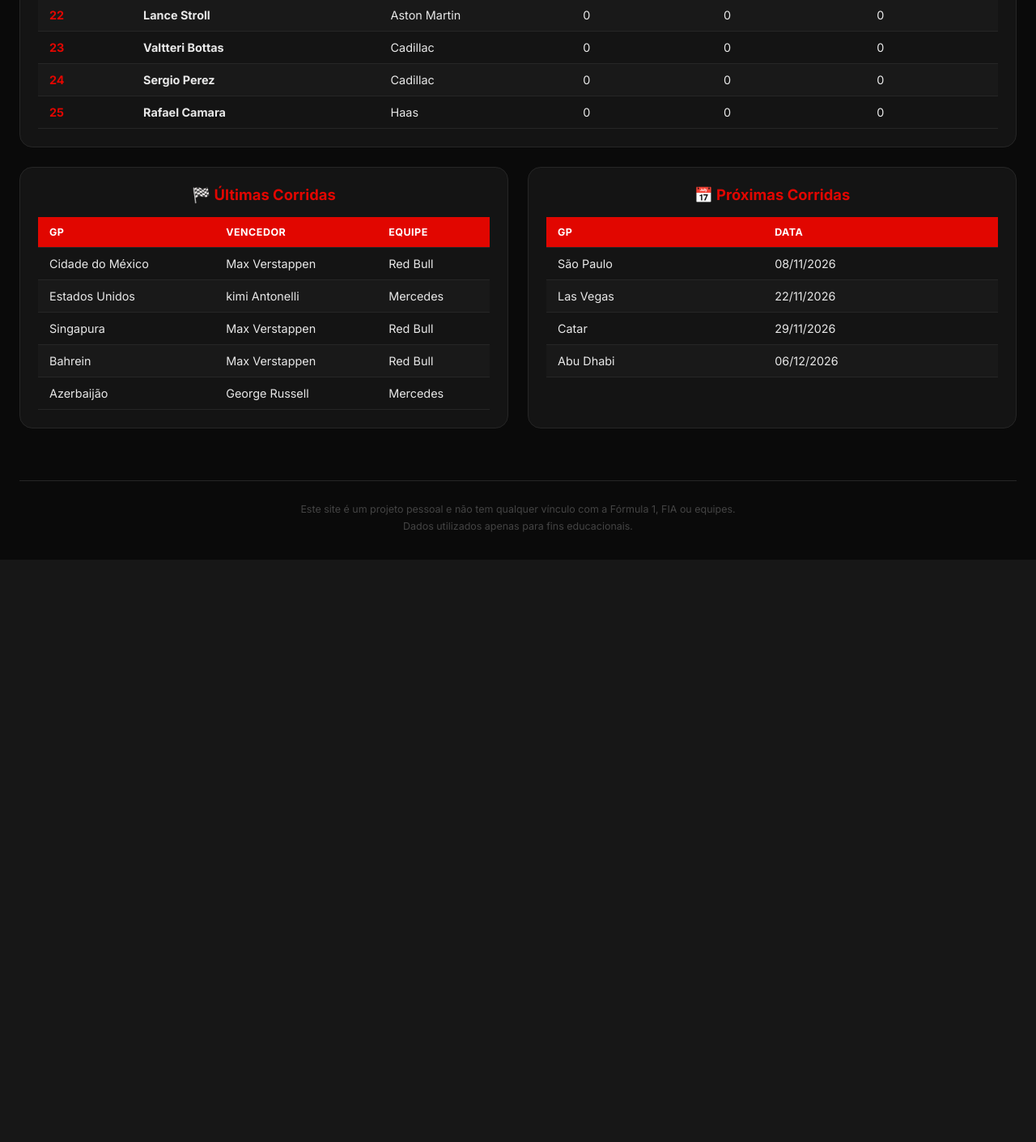
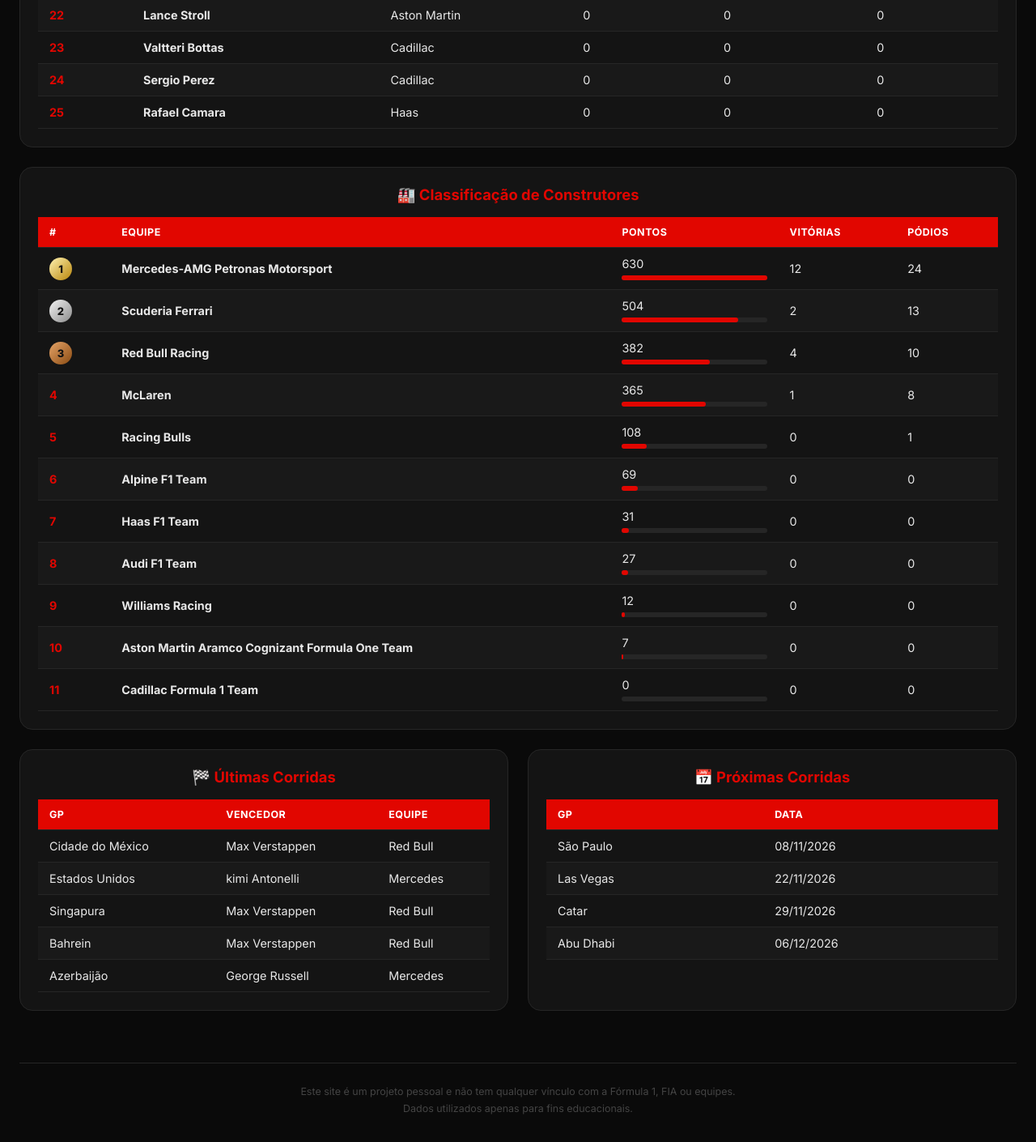
Before and after one commit to leonardopauloalmeida-web/f1-stats-site, a Flask app: page /dashboard in a window 1280 px wide. Shown: the part 1474-2884 px from the top of the page at 81% size. Before the commit the page ends 2165 px from the top, so only its background shows below. Run offline with Flask 3, Linux system fonts and the light colour scheme.

Commit message:
Atualiza nomes oficiais das equipes na tabela de construtores

```diff
--- a/app.py
+++ b/app.py
@@ -24,6 +24,32 @@ CAMPEAO_2026 = "Kimi Antonelli"
 
 def ler_csv(nome, **kwargs):
     return pd.read_csv(os.path.join(BASE_DIR, nome), **kwargs)
+
+
+def carregar_construtores(df_pilotos):
+    """Monta a classificação de construtores da temporada 2026.
+
+    1) Se existir o arquivo construtores_2026.csv (colunas: equipe,pontos,vitorias,podios),
+       usa ele. É o jeito mais fiel ao campeonato oficial.
+    2) Se NÃO existir, soma os pontos dos pilotos de cada equipe.
+       Atenção: se algum piloto trocou de equipe no meio do ano, essa soma pode
+       ficar diferente da tabela oficial.
+    """
+    caminho = os.path.join(BASE_DIR, 'construtores_2026.csv')
+    if os.path.exists(caminho):
+        df = pd.read_csv(caminho)
+        calculado = False
+    else:
+        df = df_pilotos.groupby('equipe', as_index=False)[['pontos', 'vitorias', 'podios']].sum()
+        calculado = True
+
+    df = df.sort_values(['pontos', 'vitorias', 'podios'], ascending=False).reset_index(drop=True)
+    df['posicao'] = df.index + 1
+
+    # Percentual em relação ao líder (usado na barra de pontos)
+    maior = df['pontos'].max() if not df.empty else 0
+    df['percentual'] = (df['pontos'] / maior * 100).round(1) if maior else 0
+    return df, calculado
 
 
 # ============================================
@@ -183,6 +209,10 @@ def dashboard():
     df_classificacao['posicao'] = df_classificacao.index + 1
     classificacao = df_classificacao.to_dict('records')
 
+    # Classificação de construtores (equipes)
+    df_construtores, construtores_calculados = carregar_construtores(df_classificacao)
+    construtores = df_construtores.to_dict('records')
+
     # Dados do campeão para a faixa de troféu (None se o nome não for achado)
     linha_campeao = df_classificacao[df_classificacao['piloto'] == CAMPEAO_2026]
     dados_campeao = linha_campeao.iloc[0].to_dict() if not linha_campeao.empty else None
@@ -207,6 +237,8 @@ def dashboard():
 
     return render_template('dashboard.html',
                          classificacao=classificacao,
+                         construtores=construtores,
+                         construtores_calculados=construtores_calculados,
                          campeao=CAMPEAO_2026,
                          dados_campeao=dados_campeao,
                          ultimas_corridas=ultimas_corridas,
--- /dev/null
+++ b/construtores_2026.csv
@@ -0,0 +1,12 @@
+posicao,equipe,pontos,vitorias,podios
+1,Mercedes-AMG Petronas Motorsport,630,12,24
+2,Scuderia Ferrari,504,2,13
+3,Red Bull Racing,382,4,10
+4,McLaren,365,1,8
+5,Racing Bulls,108,0,1
+6,Alpine F1 Team,69,0,0
+7,Haas F1 Team,31,0,0
+8,Audi F1 Team,27,0,0
+9,Williams Racing,12,0,0
+10,Aston Martin Aramco Cognizant Formula One Team,7,0,0
+11,Cadillac Formula 1 Team,0,0,0
--- a/templates/dashboard.html
+++ b/templates/dashboard.html
@@ -263,6 +263,28 @@
             to   { background-position: -130% 0; }
         }
 
+        /* ===== BARRA DE PONTOS (construtores) ===== */
+        .celula-pontos { min-width: 130px; }
+        .barra {
+            height: 6px;
+            border-radius: 3px;
+            background: var(--border);
+            margin-top: 6px;
+        }
+        .barra i {
+            display: block;
+            height: 100%;
+            border-radius: 3px;
+            background: var(--red);
+        }
+        .nota-tabela {
+            margin-top: 12px;
+            color: var(--text-muted);
+            font-size: 0.75em;
+            line-height: 1.5;
+            text-align: center;
+        }
+
         /* ===== GRID 2 COLUNAS ===== */
         .grid-2 {
             display: grid;
@@ -417,6 +439,45 @@
             </table>
         </div>
 
+        <!-- Classificação de Construtores -->
+        <div class="tabela-container">
+            <h3>🏭 Classificação de Construtores</h3>
+            <table>
+                <thead>
+                    <tr>
+                        <th>#</th>
+                        <th>Equipe</th>
+                        <th>Pontos</th>
+                        <th>Vitórias</th>
+                        <th>Pódios</th>
+                    </tr>
+                </thead>
+                <tbody>
+                    {% for c in construtores %}
+                    <tr>
+                        <td class="posicao">
+                            {% if c.posicao <= 3 %}
+                            <span class="medalha m{{ c.posicao }}">{{ c.posicao }}</span>
+                            {% else %}
+                            {{ c.posicao }}
+                            {% endif %}
+                        </td>
+                        <td><strong>{{ c.equipe }}</strong></td>
+                        <td class="celula-pontos">
+                            {{ c.pontos }}
+                            <div class="barra"><i style="width: {{ c.percentual }}%"></i></div>
+                        </td>
+                        <td>{{ c.vitorias }}</td>
+                        <td>{{ c.podios }}</td>
+                    </tr>
+                    {% endfor %}
+                </tbody>
+            </table>
+            {% if construtores_calculados %}
+            <p class="nota-tabela">Pontos somados a partir dos pilotos de cada equipe. Podem diferir da tabela oficial se algum piloto trocou de equipe na temporada.</p>
+            {% endif %}
+        </div>
+
         <!-- Últimas e Próximas Corridas -->
         <div class="grid-2">
             <div class="tabela-container">
```
